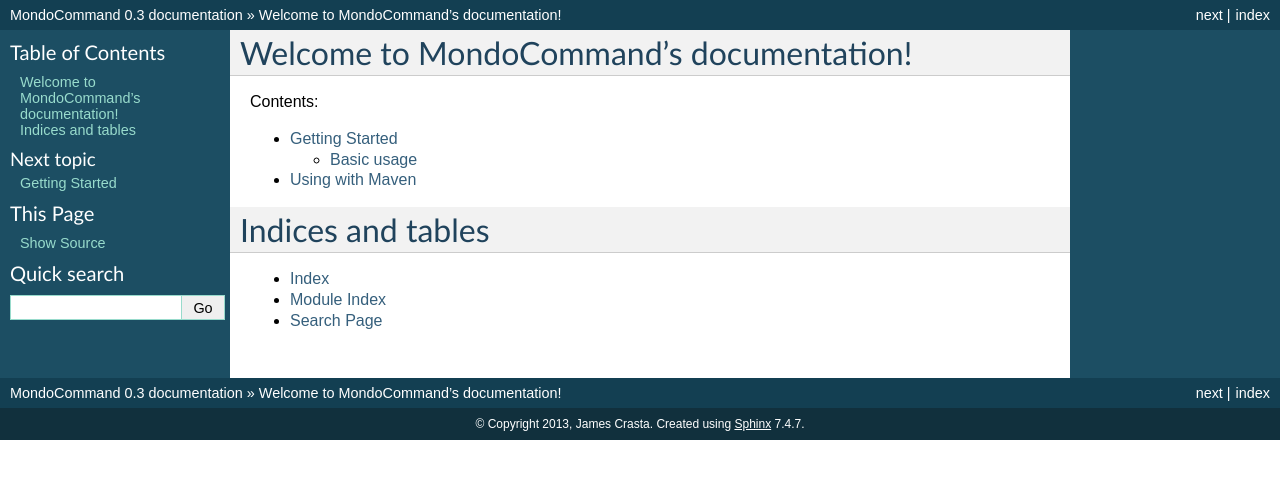
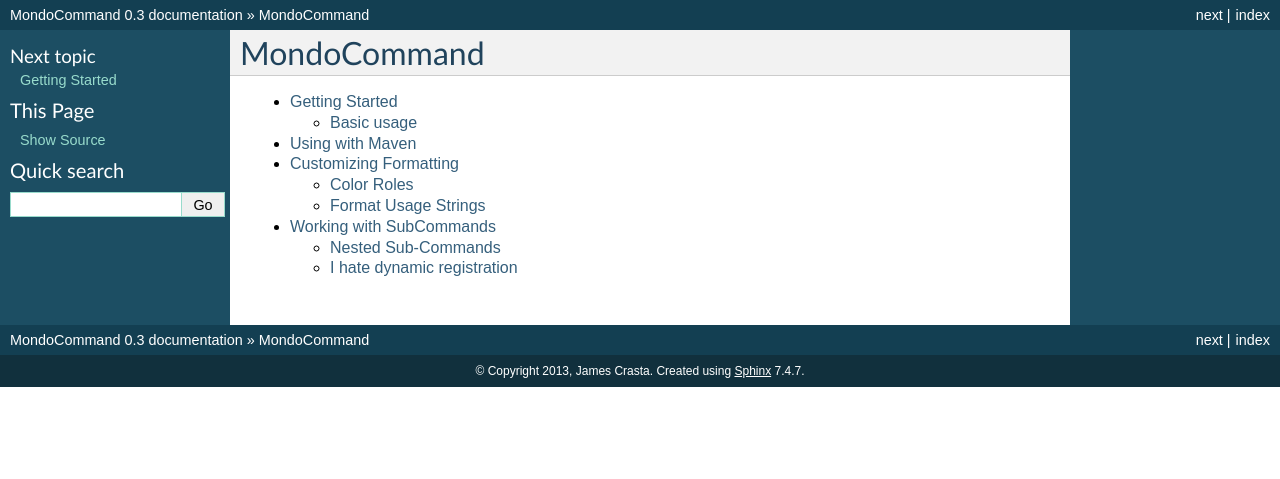
Before and after one commit to crast/MondoCommand, a Sphinx documentation site: the page built from docs/index.rst, in a window 1280 px wide. Shown: the top 479 px of the page. Built offline with Sphinx 7.4.7, drawn with Linux system fonts in a browser that asks for light colours; some of the changed lines change nothing that is shown.

Commit message:
Add more docs. Still WIP
[ci skip]

```diff
--- /dev/null
+++ b/docs/customizing.rst
@@ -0,0 +1,52 @@
+Customizing Formatting
+======================
+
+If you don't like the default formatting of MondoCommand, the formatting can be customized in various ways:
+
+Color Roles
+-----------
+
+Internally, MondoCommand uses color "roles" to represent various colors. This allows you to write code that, for example, has colors changeable by your users. Also, it lets you customize the colors of output from MondoCommand.
+
+Here are the roles which MondoCommand uses:
+
+ * `{HEADER}` Heading of any multi-line replies
+ * `{USAGE}` The usage portion of command help (usually describes arguments). Default: LIGHT_PURPLE
+ * `{WARNING}` Used when permissions do not match. Default: DARK_RED
+ * `{ERROR}` Used when there's an error in the form of a MondoFailure
+ * `{NOUN}` Used to describe an object. (currently unused by MondoCommand) Default: AQUA
+ * `{VERB}` Used to describe an action. Default: GRAY
+ * `{MCMD}` Used for the command portion of the usage line. Default: GREEN
+ * `{DESCRIPTION}` The description of the line in the usage line. Default: BLUE
+
+So one way to change how MondoCommand looks is by changing the role aliases:
+
+.. code-block:: java
+
+    ChatMagic.registerAlias("{HEADER}", ChatColor.GOLD);
+    ChatMagic.registerAlias("{USAGE}", ChatColor.LIGHT_PURPLE);
+
+
+You can also use any of these roles in your own code:
+
+.. code-block:: java
+
+	String action_text = "expand";
+	call.reply("About to {VERB}%s{RESET} the house belonging to {NOUN}%s",
+	           action_text, playerName);
+
+
+Format Usage Strings
+--------------------
+
+In addition, many of the usage strings can be customized using the FormatConfig class:
+
+.. code-block:: java
+
+	FormatConfig fmt = new FormatConfig()
+	    .setUsageHeading("{GOLD}Usage: ")
+	    .setUsageCommandSuffix(" {GREEN}<command> [arg...]")
+	    .setReplyPrefix("{RED}My{GREEN}App: ")
+	    .setPermissionWarning("{RED}No permissions to perform this action.");
+
+	MondoCommand base = new MondoCommand(fmt);
--- a/docs/index.rst
+++ b/docs/index.rst
@@ -3,21 +3,13 @@
    You can adapt this file completely to your liking, but it should at least
    contain the root `toctree` directive.
 
-Welcome to MondoCommand's documentation!
-========================================
-
-Contents:
+MondoCommand
+============
 
 .. toctree::
    :maxdepth: 2
 
    getting_started
    maven
-
-
-Indices and tables
-==================
-
-* :ref:`genindex`
-* :ref:`modindex`
-* :ref:`search`
+   customizing
+   subcommands
--- /dev/null
+++ b/docs/subcommands.rst
@@ -0,0 +1,73 @@
+Working with SubCommands
+========================
+
+A basic idea of how subcommand
+
+
+Nested Sub-Commands
+-------------------
+
+MondoCommand supports doing sub-sub commands by nesting one MondoCommand as a sub of the base (and in theory can handle as many levels as you want)
+
+.. code-block:: java
+
+    MondoCommand colorSub = new MondoCommand();
+    base.addSub("color")
+        .setDescription("Manage colors")
+        .setUsage("[add/remove] <color>")
+        .setHandler(colorSub);
+
+    colorSub.addSub("add")
+        .setDescription("Add Colors");
+
+    colorSub.addSub("remove")
+        .setDescription("Remove colors");
+
+The output of running sub-sub commands looks lke this:
+
+.. image:: images/MondoCommand_Usage3.png
+
+
+I hate dynamic registration
+---------------------------
+
+If you want more control over MondoCommand, or you hate dynamic registration via reflection, worry not, you can add all your commands explicitly with the core API for subcommand adding:
+
+.. code-block:: java
+
+    // Add sub-command build which requires permission "housebuilder.build"
+    base.addSub("build", "housebuilder.build")
+        .setDescription("Build a House")       // Description is shown in command help
+        .setMinArgs(2)                         // Won't run your command without this many args
+        .setUsage("<name> <owner>")            // Sets argument usage information
+        .setHandler(new HouseBuildHandler());
+
+
+    // Add a sub-command destroy which requires permissions "housebuilder.destroy"
+    base.addSub("destroy", "housebuilder.destroy")
+        .setDescription("Destroy a House")
+        .setMinArgs(1)
+        .setUsage("<name>")
+        .setHandler(new SubHandler() {
+            // This is an example of how to do handlers in-line.
+            public void handle(CallInfo call) {
+                String houseName = call.getArg(0);
+                if (houseMap.containsKey(houseName)) {
+                    houseMap.remove(houseName);
+                    // MondoCommand allows you to add messages with color formatting
+                    call.reply("{GREEN}House {GOLD}%s{GREEN} removed", houseName);
+                } else {
+                    call.reply("{RED}House %s not found", houseName);
+                }
+            }
+        });
+
+    // Example of a command which works on the console
+    base.addSub("version")
+        .allowConsole()
+        .setDescription("Get HouseBuilder version")
+        .setHandler(new SubHandler() {
+            public void handle(CallInfo call) {
+                call.reply("HouseBuilder Version {RED}1.0.5");
+            }
+        });
```
Also changed, not shown: docs/images/MondoCommand_Usage3.png (added).
